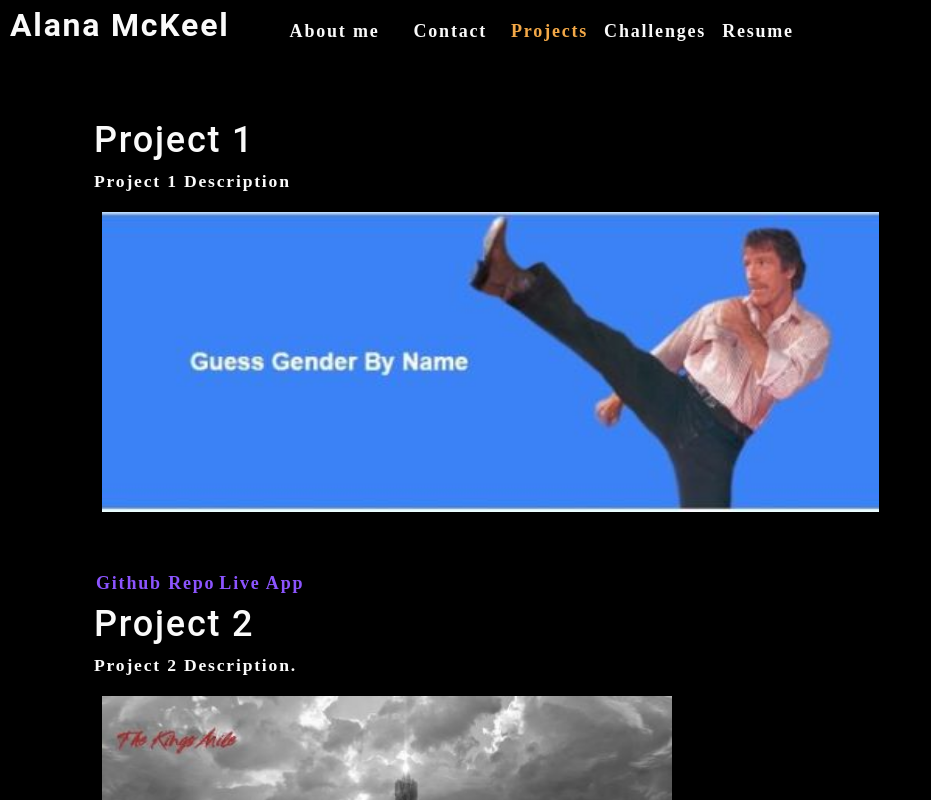
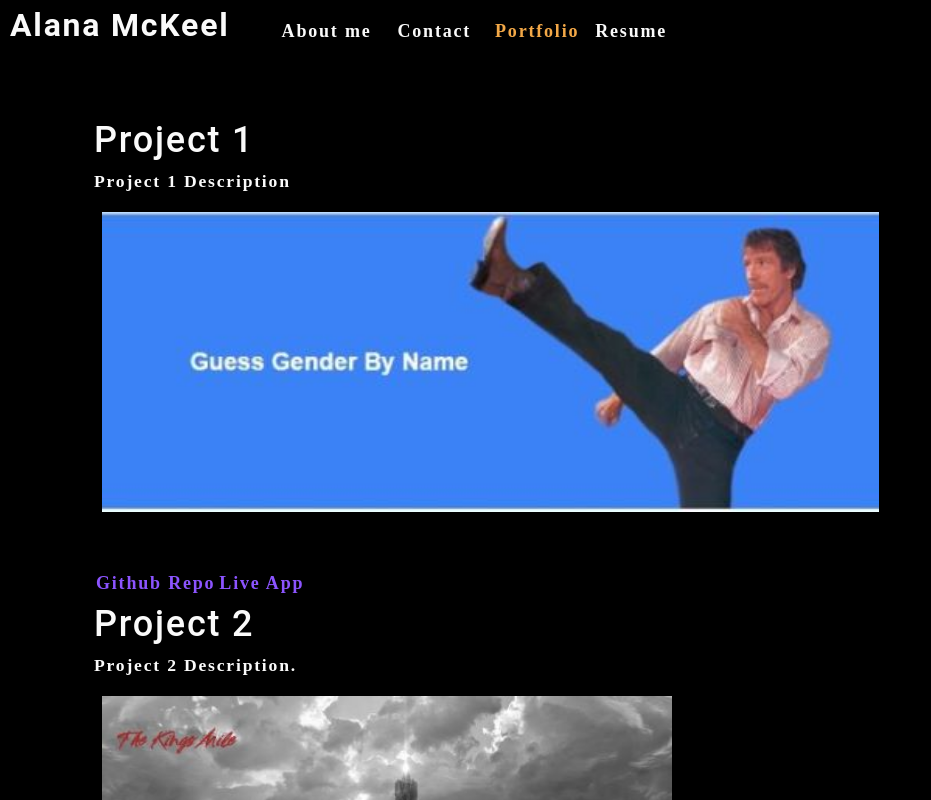
Before and after one commit to alanam79/React-Portfolio, a React (Create React App) app: page / in a window 1280 px wide. Shown: the top 800 px of the page, without its empty margins (0-931 px from the left). Built offline with nearby package versions, Linux system fonts and the light colour scheme.

Commit message:
changed some classes

```diff
--- a/src/App.js
+++ b/src/App.js
@@ -14,13 +14,13 @@
 function App() {
   const [categories] = useState([
     {
-      name: "projects",
+      name: "portfolio",
       description: "Examples of projects I have participated or worked on",
     },
-    {
-      name: "challenges",
-      description: "Challenges completed throughout the Bootcamp class",
-    },
+    // {
+    //   name: "challenges",
+    //   description: "Challenges completed throughout the Bootcamp class",
+    // },
     { name: "resume", description: "My Resume" },
   ]);
 
--- a/src/components/Nav/index.js
+++ b/src/components/Nav/index.js
@@ -27,7 +27,7 @@
         </h2>
       <nav>
         <ul className="flex-row">
-          <li className="mx-2">
+          <li className="mx-1">
           <a data-testid="about" href="#about">
               About me
             </a>
```
